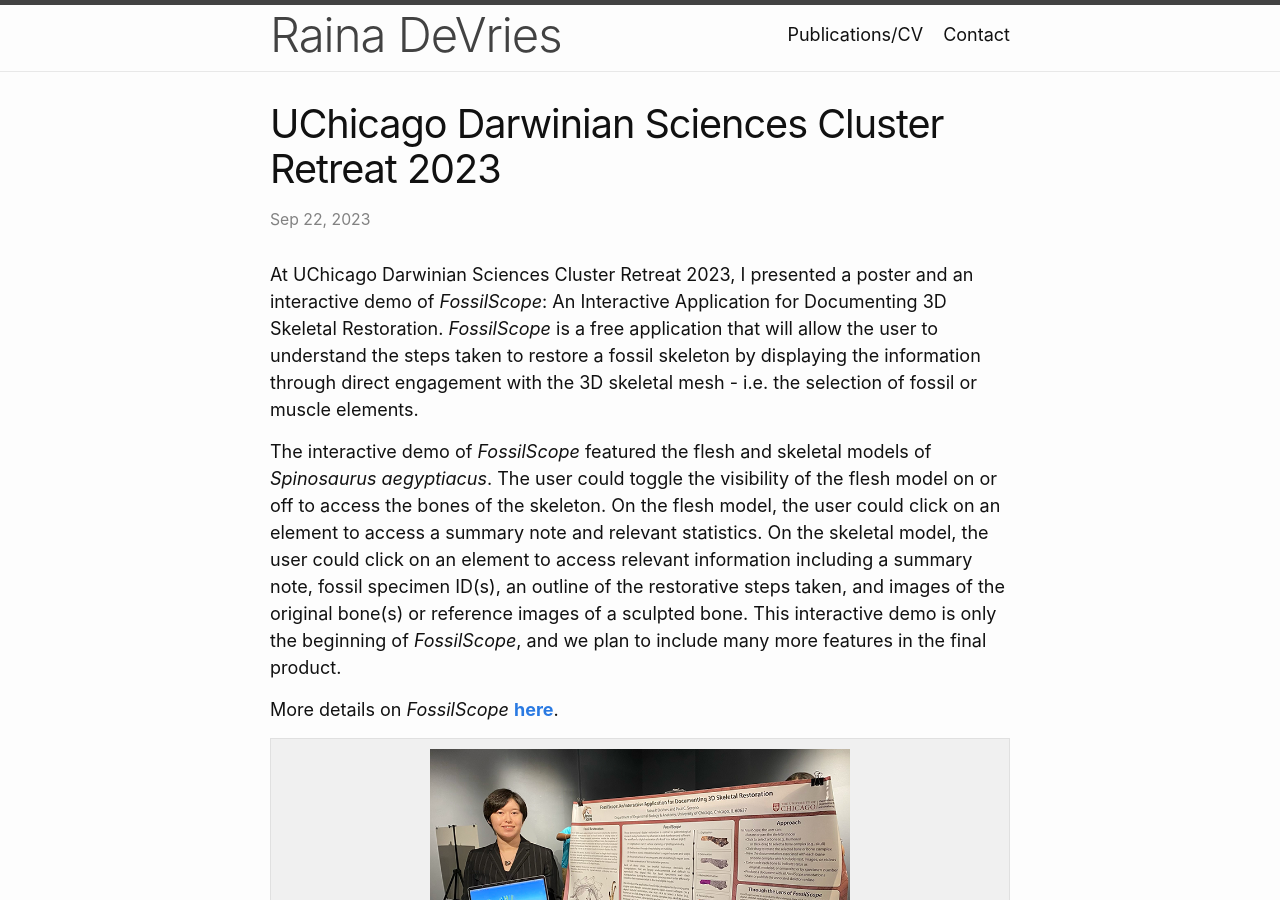
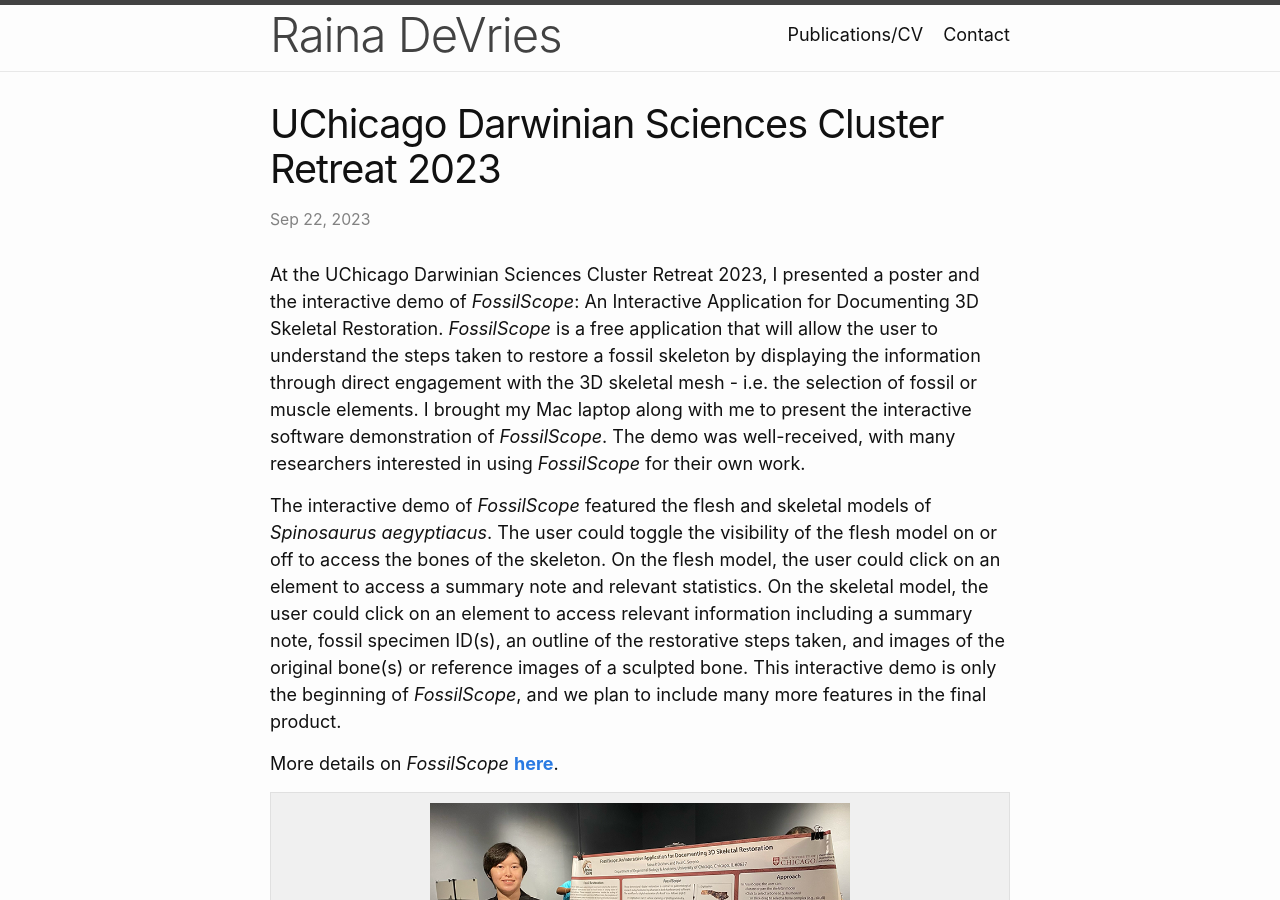
Before and after one commit to rpdevries/rpdevries.github.io, a Jekyll site: the page built from _posts/2023-09-22-Darwin-Conference-2023.md, in a window 1280 px wide and 900 px high. Built offline with Jekyll 4.4.1, drawn with Linux system fonts in a browser that asks for light colours.

Commit message:
Update 2023-09-22-Darwin-Conference-2023.md

```diff
--- a/_posts/2023-09-22-Darwin-Conference-2023.md
+++ b/_posts/2023-09-22-Darwin-Conference-2023.md
@@ -8,7 +8,7 @@
 published: true
 ---
 
-At UChicago Darwinian Sciences Cluster Retreat 2023, I presented a poster and an interactive demo of *FossilScope*: An Interactive Application for Documenting 3D Skeletal Restoration. *FossilScope* is a free application that will allow the user to understand the steps taken to restore a fossil skeleton by displaying the information through direct engagement with the 3D skeletal mesh - i.e. the selection of fossil or muscle elements.
+At the UChicago Darwinian Sciences Cluster Retreat 2023, I presented a poster and the interactive demo of *FossilScope*: An Interactive Application for Documenting 3D Skeletal Restoration. *FossilScope* is a free application that will allow the user to understand the steps taken to restore a fossil skeleton by displaying the information through direct engagement with the 3D skeletal mesh - i.e. the selection of fossil or muscle elements. I brought my Mac laptop along with me to present the interactive software demonstration of *FossilScope*. The demo was well-received, with many researchers interested in using *FossilScope* for their own work.
 
 The interactive demo of *FossilScope* featured the flesh and skeletal models of *Spinosaurus aegyptiacus*. The user could toggle the visibility of the flesh model on or off to access the bones of the skeleton. On the flesh model, the user could click on an element to access a summary note and relevant statistics. On the skeletal model, the user could click on an element to access relevant information including a summary note, fossil specimen ID(s), an outline of the restorative steps taken, and images of the original bone(s) or reference images of a sculpted bone. This interactive demo is only the beginning of *FossilScope*, and we plan to include many more features in the final product.
 
```
